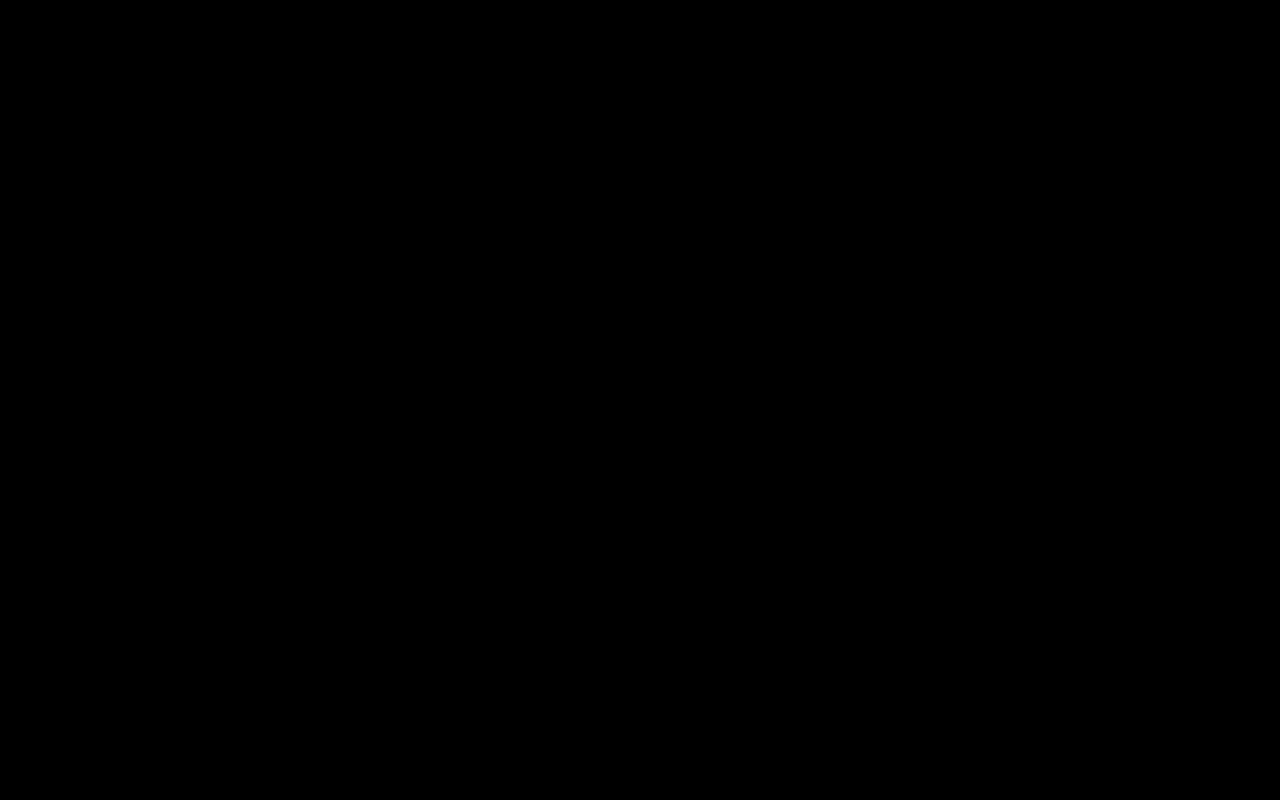
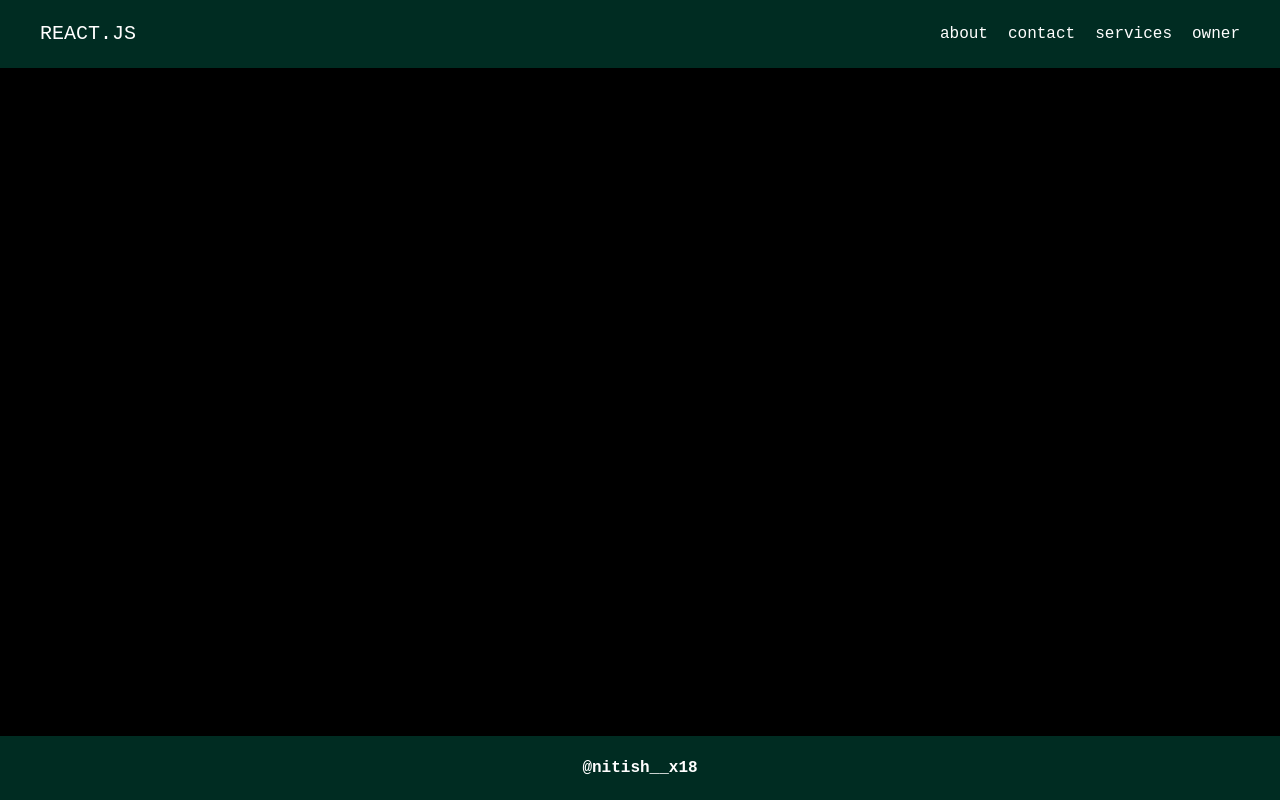
Before and after one commit to nitish-x18/ReactIntro, a React (Vite) app: page / in a window 1280 px wide. Built offline with nearby package versions, Linux system fonts and the light colour scheme.

Commit message:
feat: integrate Navbar and Footer components into App

```diff
--- a/src/App.jsx
+++ b/src/App.jsx
@@ -1,4 +1,6 @@
 import React, { useState } from 'react'
+import Navbar from './components/Navbar'
+import Footer from './components/Footer'
 
 const App = () => {
 
@@ -79,6 +81,23 @@ const App = () => {
   //   </div>
   // )
 
+  //FRAGMENTS--->>>
+  // return (
+  //   <>
+  //     <h1>1</h1>
+  //     <h2>2</h2>
+  //     <h3>3</h3>
+  //     <h6>inside the fragment we return multiple tags</h6>
+  //   </>
+  // )
+
+  //COMPONENTS--->>>
+  return (
+    <>
+      <Navbar />
+      <Footer />
+    </>
+  )
 }
 
 export default App
```
